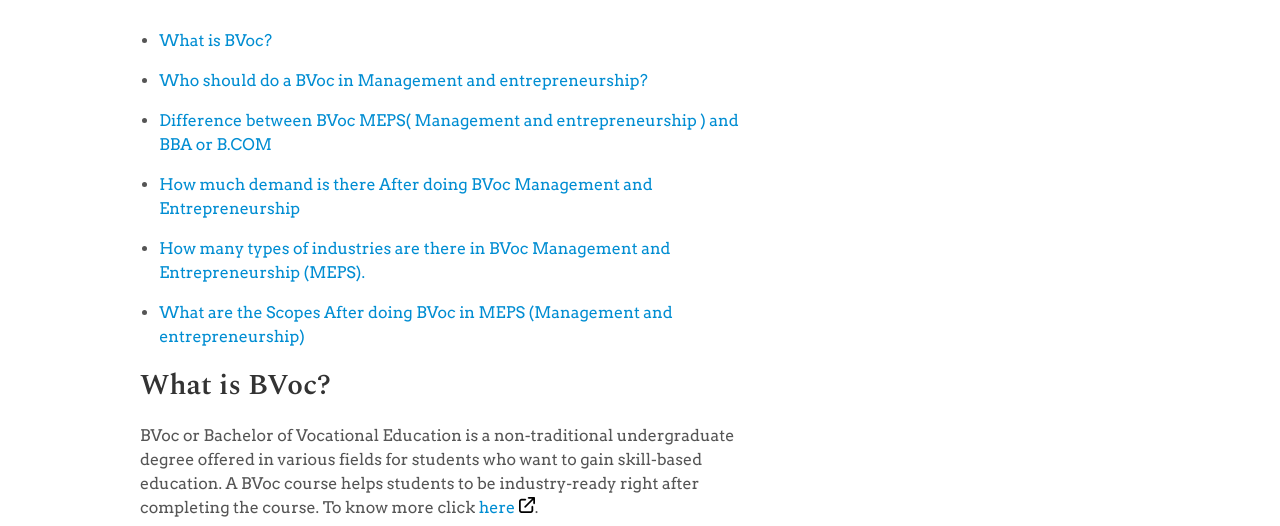
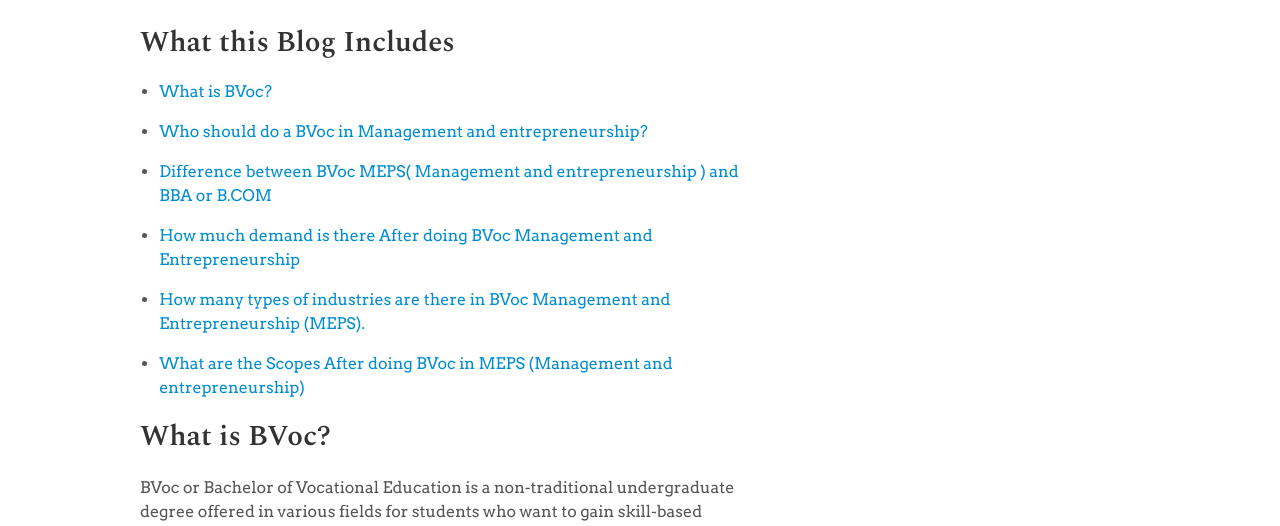
Before and after one commit to yash-drona/blog.bvoc, a website: page src/bvoc_meps.html in a window 1280 px wide. Shown: the part 246-772 px from the top of the page. Drawn offline with nearby package versions, Linux system fonts and the light colour scheme.

Commit message:
Index section updated in MEPS blog

```diff
--- a/src/bvoc_meps.html
+++ b/src/bvoc_meps.html
@@ -32,15 +32,20 @@
       <section class="blog">
         <h1 class="blog__title">BVoc in Management and Entrepreneurship</h1>
 
+        <div class="index">
+          <h2 class="index__title">What this Blog Includes</h2>
           <nav>
             <ul role="list">
               <li><a href="#what-is-bvoc">What is BVoc?</a></li>
               <li>
-              <a href="#who-should-do">Who should do a BVoc in Management and entrepreneurship?</a>
+                <a href="#who-should-do"
+                  >Who should do a BVoc in Management and entrepreneurship?</a
+                >
               </li>
               <li>
                 <a href="#difference"
-                >Difference between BVoc MEPS( Management and entrepreneurship ) and BBA or B.COM</a
+                  >Difference between BVoc MEPS( Management and entrepreneurship ) and BBA or
+                  B.COM</a
                 >
               </li>
               <li>
@@ -61,6 +66,7 @@
               </li>
             </ul>
           </nav>
+        </div>
 
         <article class="article" id="what-is-bvoc">
           <h2 class="article__title">What is BVoc?</h2>
```
Lines whose indentation alone changed are shown as unchanged.
